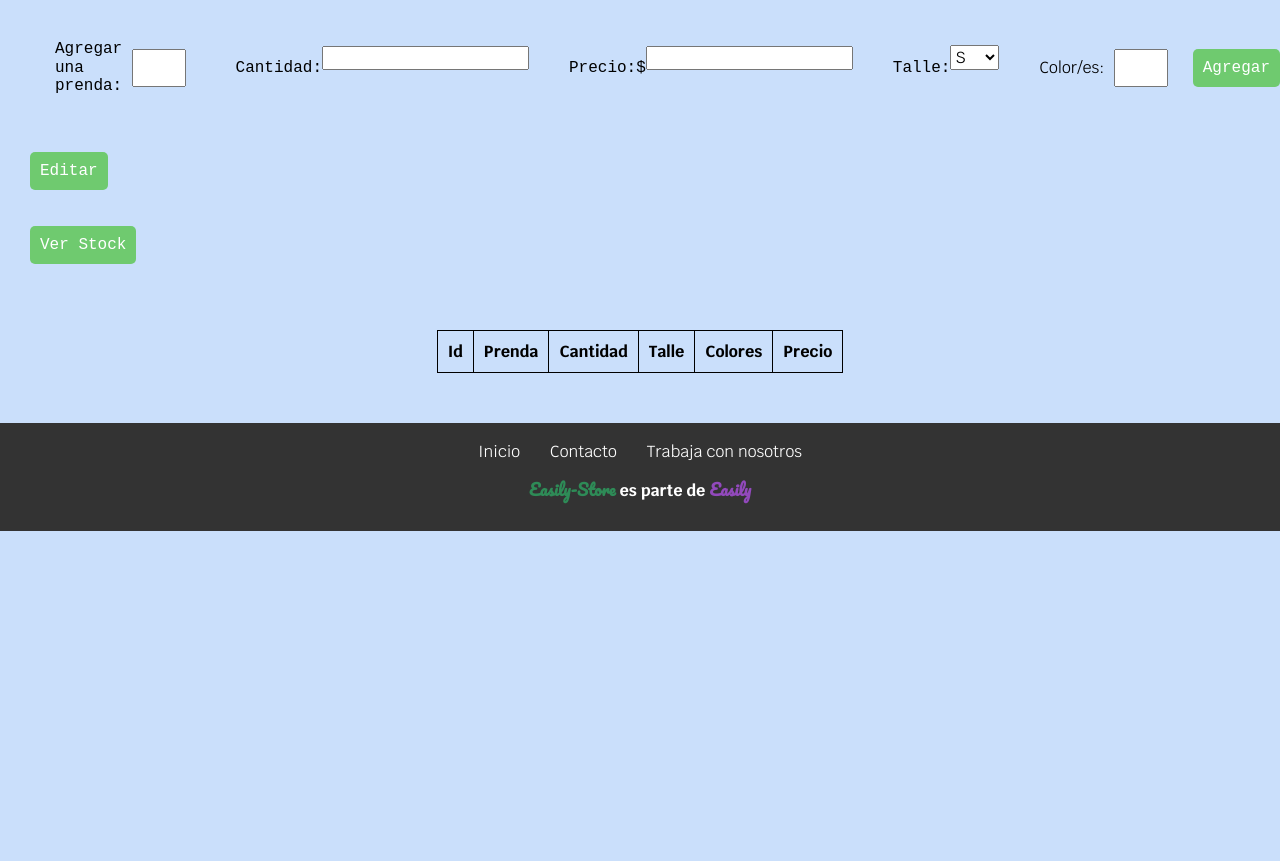
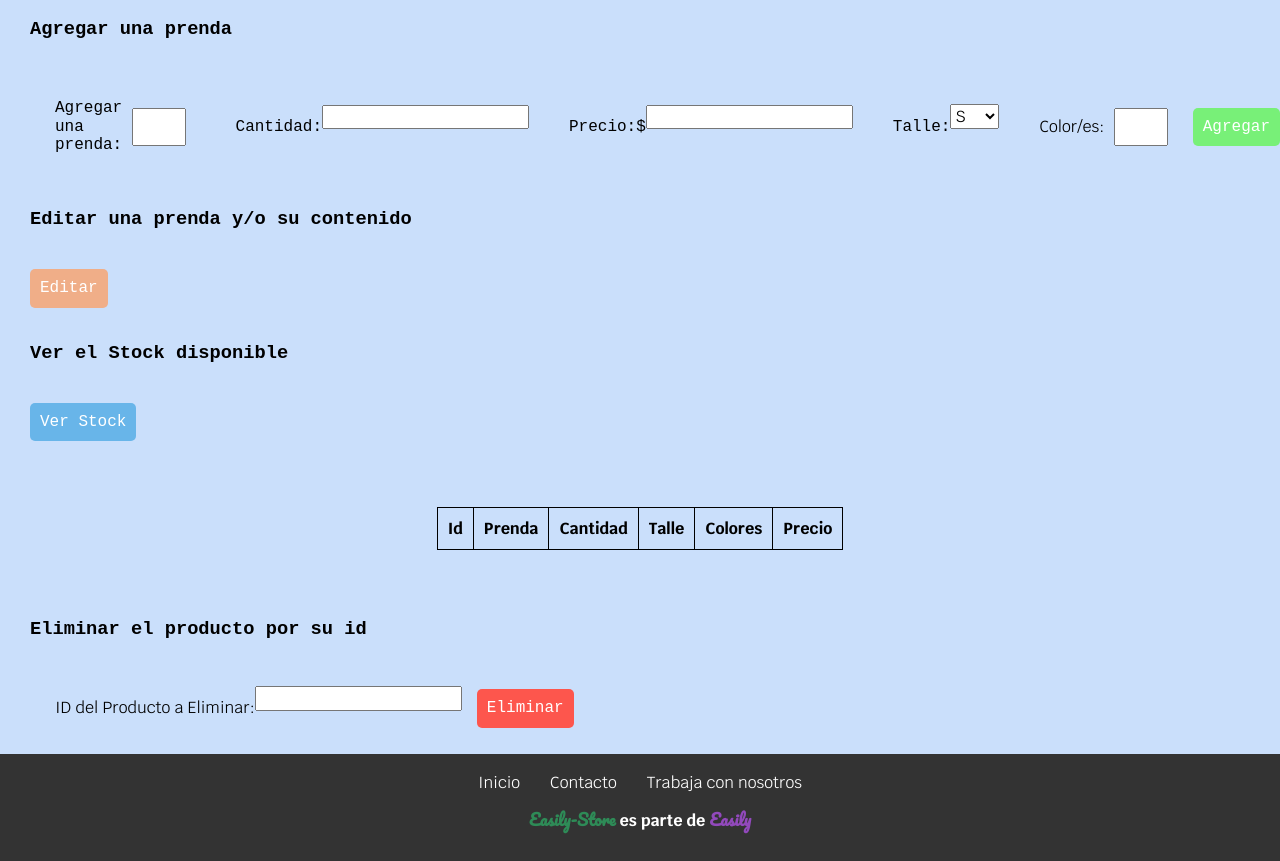
Before and after one commit to SofiaNRubio/ProyectoFinalProgramacionII, a Flask app: page / in a window 1280 px wide. Shown: the part 418-1279 px from the top of the page. Before the commit the page ends 949 px from the top, so only its background shows below. Run offline with Flask 3, Linux system fonts and the light colour scheme; lists and menus that the app fills with data are empty.

Commit message:
SUPEERR PRROOOOO

```diff
--- a/app.py
+++ b/app.py
@@ -18,7 +18,7 @@
     # Confirmar cambios en la base de datos
 #mydb.commit()
 
-from flask import Flask, request, render_template
+from flask import Flask, request, render_template, redirect, url_for
 import mysql.connector
 
 app = Flask(__name__)
@@ -110,6 +110,34 @@ def mostrar_stock():
     print(datos_prenda)
     return render_template('index.html', Stock=datos_prenda)
 
+@app.route('/eliminar', methods=['POST'])
+def eliminar():
+    id = request.form.get('id')
+
+    # Usa la conexión ya existente sin llamarla como función
+    cursor = mydb.cursor()
+
+    # Validación y ejecución de la eliminación
+    if id:
+        cursor.execute("DELETE FROM Stock WHERE id = %s", (id,))
+        mydb.commit()
+
+    cursor.close()
+    return redirect(url_for('index'))
+
+"""
+@app.route('/eliminar', methods=['POST'])
+def eliminar():
+    id = request.form.get('id')  # Obtenemos el valor del campo "id" en el formulario
+    if id:  # Verificamos que el ID no esté vacío
+        conexion = mysql.connector.connect(mydb)
+        cursor = conexion.cursor()
+        cursor.execute("DELETE FROM stock WHERE id = %s", (id,))
+        conexion.commit()
+        cursor.close()
+        conexion.close()
+    return redirect(url_for('index'))
+"""
 
 if __name__ == '__main__':
     app.run(debug=True)
--- a/static/css/css.css
+++ b/static/css/css.css
@@ -6,6 +6,26 @@ body {
     display: flex;
     flex-direction: column;
     min-height: 100vh;
+}
+
+.encabezado {
+margin-left: 30px;
+font-family: 'Courier New', Courier, monospace, cursive;
+}
+
+.editar {
+    margin-left: 30px;
+    font-family: 'Courier New', Courier, monospace, cursive;
+}
+
+.ver {
+    margin-left: 30px;
+    font-family: 'Courier New', Courier, monospace, cursive;
+}
+
+.eliminar {
+    margin-left: 30px;
+    font-family: 'Courier New', Courier, monospace, cursive;
 }
 
 :root {
@@ -222,7 +242,7 @@ label {
 }
 
 .submit-button {
-    background-color: lightgreen; /* Color del botón */
+    background-color: rgb(120, 240, 120); /* Color del botón */
     border: none;
     padding: 10px 20px;
     cursor: pointer;
@@ -242,7 +262,7 @@ input[type="text"] {
 /* Estilo para el botón de enviar */
 input[type="submit"] {
     margin-left: 15px;
-    background-color: #6fca6f; /* Fondo verde claro */
+    /*background-color: #6fca6f;*/ /* Fondo verde claro */
     color: rgb(255, 255, 255);
     border: none;
     margin-top: 20px;
@@ -256,10 +276,19 @@ input[type="submit"] {
 
 input[type="submit"]:hover {
 
-    background-color: #67fa67; /* Verde más oscuro al pasar el cursor */
+    background-color: #76f776; /* Verde más oscuro al pasar el cursor */
 }
 
 
+
 .button-mostrar {
-    background-color: orange;
+    background-color: rgb(104, 181, 233);
 }
+
+.button_editar {
+    background-color: #f0ae88;
+}
+
+.button-eliminar {
+    background-color: #fd564d;
+}
--- a/templates/index.html
+++ b/templates/index.html
@@ -35,6 +35,9 @@ q<!DOCTYPE html>
         </div>
     </header>
     <body>
+        <div class="encabezado">
+            <h3>Agregar una prenda</h3>
+        </div>
         <form action="/process" method="POST">
             <label for="producto" class="palabras">Agregar una prenda: </label>
             <input type="text" id="producto" name="producto"><br>
@@ -54,10 +57,15 @@ q<!DOCTYPE html>
             <input type="text" id="colores" name="colores"><br>
             <input type="submit" value="Agregar" class="submit-button">
         </form>
-
+        <div class="editar">
+            <h3>Editar una prenda y/o su contenido</h3>
+        </div>
         <form action="/edit/<int:id>" method="POST">
             <input type="submit" value="Editar" class="button_editar">
         </form>
+        <div class="ver">
+            <h3>Ver el Stock disponible</h3>
+        </div>
         <form action="/mostrar" method='POST'>
             <input type="submit" value="Ver Stock" class="button-mostrar">
         </form>
@@ -88,6 +96,16 @@ q<!DOCTYPE html>
             </div>
         </div>
     </main>
+    <body>
+        <div class="eliminar">
+            <h3>Eliminar el producto por su id</h3>
+        </div>
+        <form action="/eliminar" method="POST">
+            <label for="id">ID del Producto a Eliminar:</label>
+            <input type="number" name="id" id="id" required>
+            <input type="submit" value="Eliminar" class="button-eliminar">
+        </form>
+    </body>
     <footer>
         <nav class="footer-nav">
             <ul>
```
